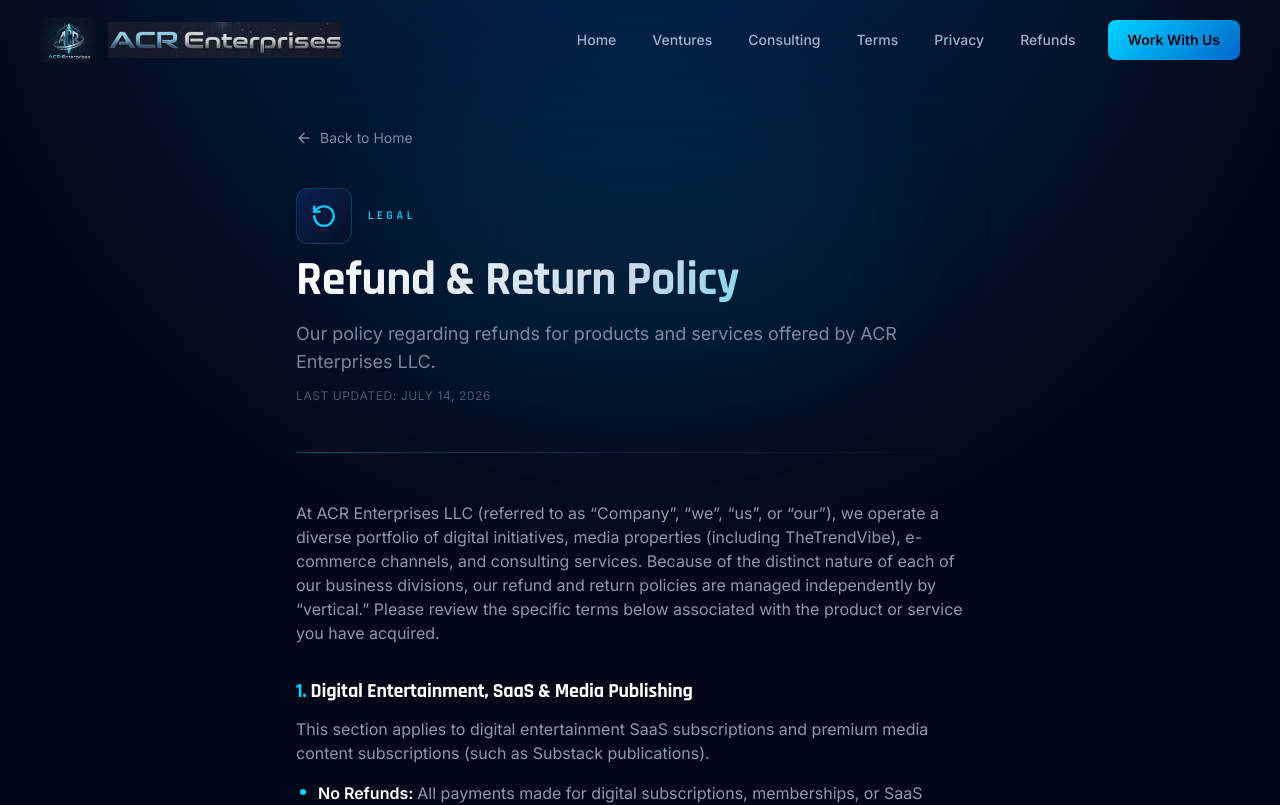
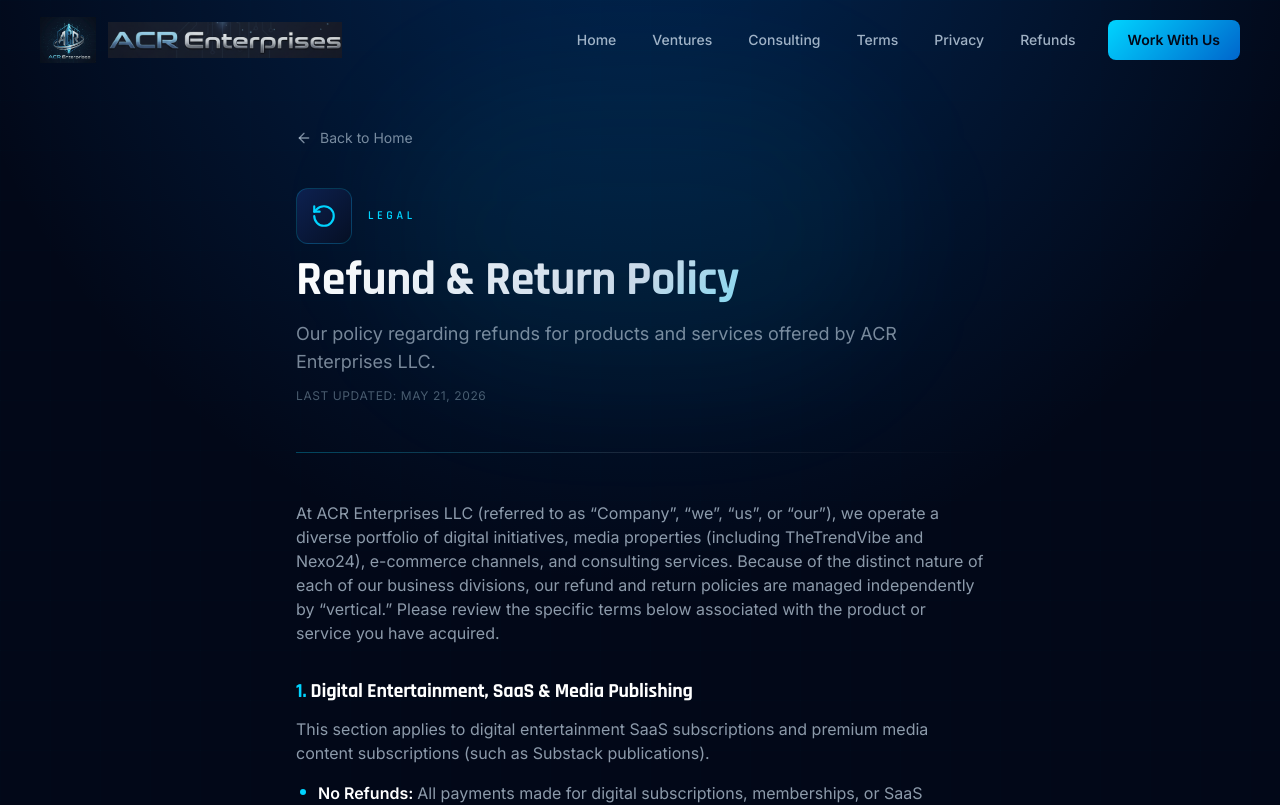
Before and after one commit to acrllc/website, a React (Vite) app: page /refunds in a window 1280 px wide. Shown: the top 805 px of the page. Built offline with nearby package versions, Linux system fonts and the light colour scheme.

Commit message:
Update Refunds.tsx

```diff
--- a/src/pages/Refunds.tsx
+++ b/src/pages/Refunds.tsx
@@ -34,7 +34,7 @@ function Refunds() {
           Our policy regarding refunds for products and services offered by ACR Enterprises LLC.
         </p>
         <p className="text-xs text-cyber-steel/50 uppercase tracking-wider mb-12">
-          Last Updated: July 14, 2026
+          Last Updated: May 21, 2026
         </p>
 
         <div className="h-px bg-gradient-to-r from-cyber-blue/30 via-white/10 to-transparent mb-12" />
@@ -45,7 +45,7 @@ function Refunds() {
           <p className="text-sm lg:text-base text-cyber-silver/70 leading-[1.8]">
             At ACR Enterprises LLC (referred to as &ldquo;Company&rdquo;, &ldquo;we&rdquo;,
             &ldquo;us&rdquo;, or &ldquo;our&rdquo;), we operate a diverse portfolio of digital
-            initiatives, media properties (including TheTrendVibe), e-commerce channels, and
+            initiatives, media properties (including TheTrendVibe and Nexo24), e-commerce channels, and
             consulting services. Because of the distinct nature of each of our business divisions,
             our refund and return policies are managed independently by &ldquo;vertical.&rdquo;
             Please review the specific terms below associated with the product or service you have
```
